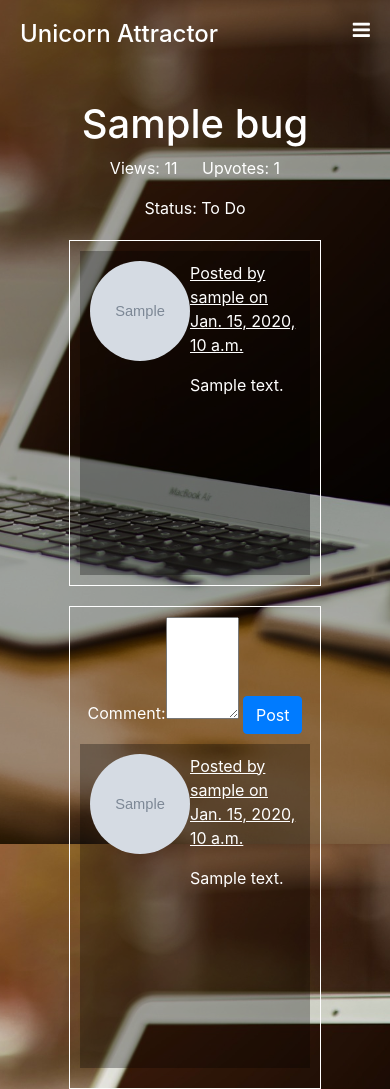
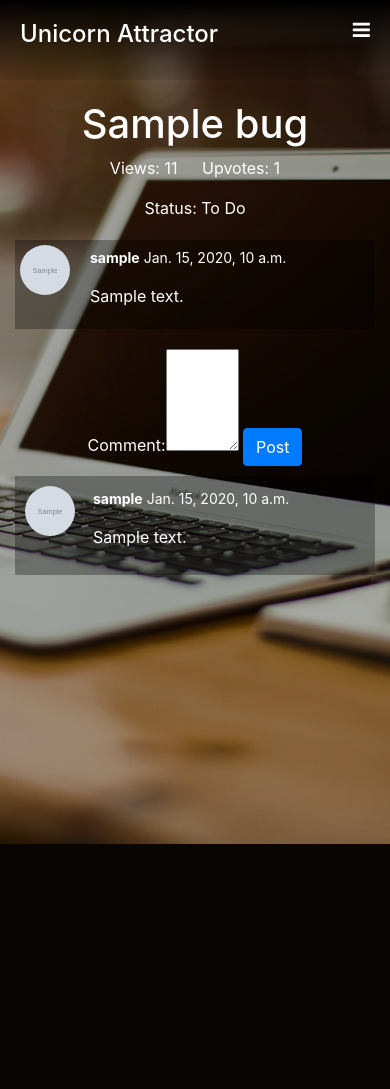
Before and after one commit to brettcutt/issue-tracker, a Django app: page /bugs-features/bug_detail/1/ in a window 390 px wide. After the commit the page ends 844 px from the top, so only its background shows below. Run offline with Django 3.2, Linux system fonts and the light colour scheme; a user stored in the database is signed in; tables that the repository leaves empty hold one stand-in row (values such as "Sample post"); grey boxes marked "Sample" are stand-in pictures; some libraries are stand-ins or nearby versions; some web fonts are replaced.

Commit message:
layout and styling

```diff
--- a/bugs_features/templates/bug_detail.html
+++ b/bugs_features/templates/bug_detail.html
@@ -4,18 +4,21 @@
 <div class="overlay-black"></div>
 <div class="container margin-top-100 center ">
     <h1>{{items.name}}</h1>
+    {% if user.username == 'admin' %}
+    <button class='btn btn-primary'>Edit</button>
+    {% endif %}
     <p class='inline views'>Views: {{items.views}}</p>
     <p class='inline upvotes'>Upvotes: {{items.upvotes}}</p>
     <p>Status: {{items.status}}</p>
     <div class='center comments'>
-        <div class="ticket-description inline wrapper">
+        <div class="ticket-description inline">
             <div>
                 <img class='comment-profile-pic' src="{{MEDIA_URL}}{{items.picture}}" onerror="src='{{MEDIA_URL}}images/missing-profile-pic.png'"
                     alt="profile pic">
 
             </div>
             <div>
-                <p class="creator-and-date inline">Posted by {{items.username}} on {{items.created_date}}</p>
+                <p class="creator-and-date inline"><b>{{items.username}}</b> {{items.created_date}}</p>
                 <p class='description'>{{items.description}}</p>
 
             </div>
@@ -33,14 +36,14 @@
         </div>
 
         {% for comment in comments %}
-        <div class="user-comment inline wrapper">
+        <div class="user-comment inline">
             <div>
                 <img class='comment-profile-pic' src="{{MEDIA_URL}}{{comment.picture}}" onerror="src='{{MEDIA_URL}}images/missing-profile-pic.png'"
                     alt="profile pic">
 
             </div>
             <div>
-                <p class="creator-and-date inline">Posted by {{comment.username}} on {{comment.created_date}}</p>
+                <p class="creator-and-date inline"><b>{{comment.username}}</b> {{comment.created_date}}</p>
                 <p class='description'>{{comment.comment}}</p>
 
             </div>
--- a/bugs_features/views.py
+++ b/bugs_features/views.py
@@ -3,23 +3,27 @@ from .forms import BugsForm, CommentForm, FeaturesForm
 from .models import Comments, Bugs, Features
 from accounts.models import ProfilePicture
 from django.utils import timezone
+from django.contrib.auth.models import User
 
 
 def bugs_features(request):
     """Renders a view with all bug and feature tickets"""
     bugs_tickets = Bugs.objects.all()
+
     features_tickets = Features.objects.all()
     return render(request, 'bugs-features.html', {'bugs_tickets': bugs_tickets, 'features_tickets': features_tickets})
 
 
 def bug_detail(request, id):
     """Renders a view of an individual ticket"""
+    user = User.objects.get(username=request.user)
+    print(user)
     bug = get_object_or_404(Bugs, id=id)
     comments = Comments.objects.filter(ticket=bug).order_by('-created_date')
     comment_form = CommentForm()
     bug.views += 1
     bug.save()
-    return render(request, "bug_detail.html", {'items': bug, 'comment_form': comment_form, 'comments': comments})
+    return render(request, "bug_detail.html", {'user': user, 'items': bug, 'comment_form': comment_form, 'comments': comments})
 
 
 def feature_detail(request, id):
--- a/static/css/style.css
+++ b/static/css/style.css
@@ -43,6 +43,13 @@ h4 {
     color: #fff;
 }
 /* BASE.HTML */
+header {
+    top:0;
+    position: fixed;
+    width: 100%;
+    height: 80px;
+    background-image: linear-gradient(rgba(0,0,0,1), rgba(0,0,0,.1))
+}
 /* NAV */
 .logo {
     position: fixed;
@@ -65,7 +72,6 @@ nav {
     position: fixed;
     padding: 20px;
     z-index: 0;
-    background-image: linear-gradient(rgba(0,0,0,1), rgba(0,0,0,.1))
 }
 
 nav ul {
@@ -242,22 +248,41 @@ nav a {
     background-color: rgba(0,0,0,.3);
     padding: 0 5px;
 
-
 }
 .inner-wrapper-white {
     background-color: rgba(255,255,255,.2);
     padding: 0 5px;
+
 }
 .inner-content {
     display: grid;
     grid-template-columns: 1fr 1fr;
-    grid-auto-rows: minmax(220px,auto)
+    grid-auto-rows: minmax(250px,auto)
 }
 
 .inner-content > div {
     border: 1px solid #fff;
     padding: 10px;
     margin: 0 7px 14px 7px;
+    position: relative;
+}
+
+.button-bottom {
+    position: absolute;
+    left: 0;
+    right: 0;
+    bottom: 0;
+}
+
+.button-bottom-btn {
+margin-bottom: 10px;
+}
+
+@media (max-width: 768px) {
+    .inner-content {
+        grid-template-columns: 1fr;
+        grid-auto-rows: minmax(250px,auto)
+    }
 
 }
 
@@ -276,7 +301,7 @@ nav a {
 }
 
 .creator-and-date {
-    text-decoration: underline;
+    font-size: 14px;
 }
 
 .views, .upvotes {
@@ -292,6 +317,8 @@ nav a {
     margin-top: 20px;
 }
 
+
+
 .user-comment {
     padding: 10px;
     display: grid;
@@ -303,7 +330,21 @@ nav a {
 .comment-profile-pic {
     display: inline-block;
 }
+@media (max-width: 768px) {
+    .comments {
+        width:100%;
+        border: none;
+        padding: 0;
+    }
+    .comment-profile-pic {
+        width: 50px;
+        height: 50px;
+    }
+    .ticket-description {
+        padding: 5px;
+    }
 
+}
 
 
 /* PROFILE */
--- a/templates/base.html
+++ b/templates/base.html
@@ -20,6 +20,8 @@
 </head>
 
 <body>
+    <header>
+
         <a class="logo " href="#">
             <h4 class='inline'>Unicorn Attractor</h4>
         </a>
@@ -42,6 +44,7 @@
 
             </ul>
         </nav>
+    </header>
     {% block messages %}
     {% endblock %}
 
```
Also changed, not shown: bugs_features/templates/bugs-features.html (+6 -4 lines), bugs_features/templates/feature_detail.html (+4 -4 lines). Lines whose indentation alone changed are shown as unchanged.
